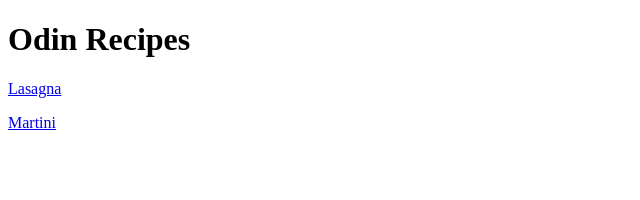
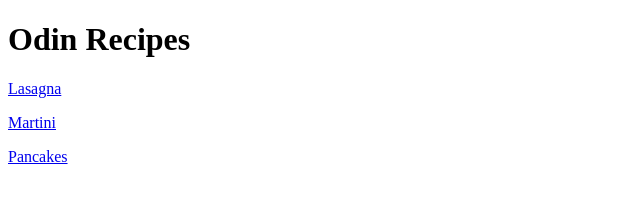
Before and after one commit to andriusem/odin-recipes, a plain HTML site: page index.html in a window 1280 px wide. Shown: the full height of the page, 0-640 px from the left. Drawn offline with Linux system fonts and the light colour scheme.

Commit message:
Add local link to -pancakes.html-

```diff
--- a/index.html
+++ b/index.html
@@ -10,6 +10,7 @@
     <h1>Odin Recipes</h1>
     <p><a href="./recipes/lasagna.html">Lasagna</a></p>
     <p><a href="./recipes/martini.html">Martini</a></p>
+    <p><a href="./recipes/pancakes.html">Pancakes</a></p>
 
 
 </body>
```
